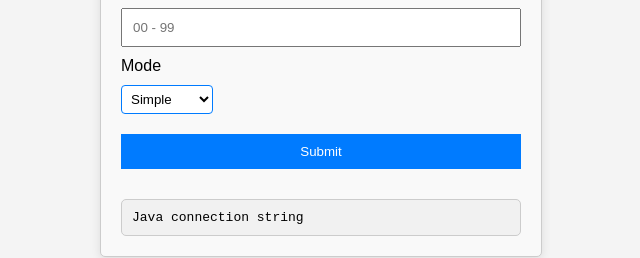
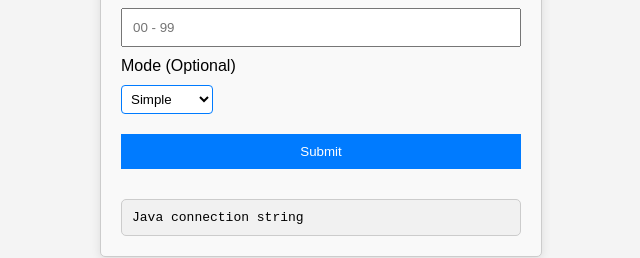
Before and after one commit to kbkozlev/sap-java-connector, a plain HTML site: page index.html in a window 1280 px wide. Shown: the part 378-636 px from the top of the page, 319-959 px from the left. Drawn offline with Linux system fonts and the light colour scheme.

Commit message:
added optional text

```diff
--- a/index.html
+++ b/index.html
@@ -29,7 +29,7 @@
                required>
 
         <!-- Dropdown Menu with new styling -->
-        <label for="mode">Mode</label>
+        <label for="mode">Mode (Optional)</label>
         <div>
             <select id="mode" name="mode">
                 <option value="simple">Simple</option>
```
